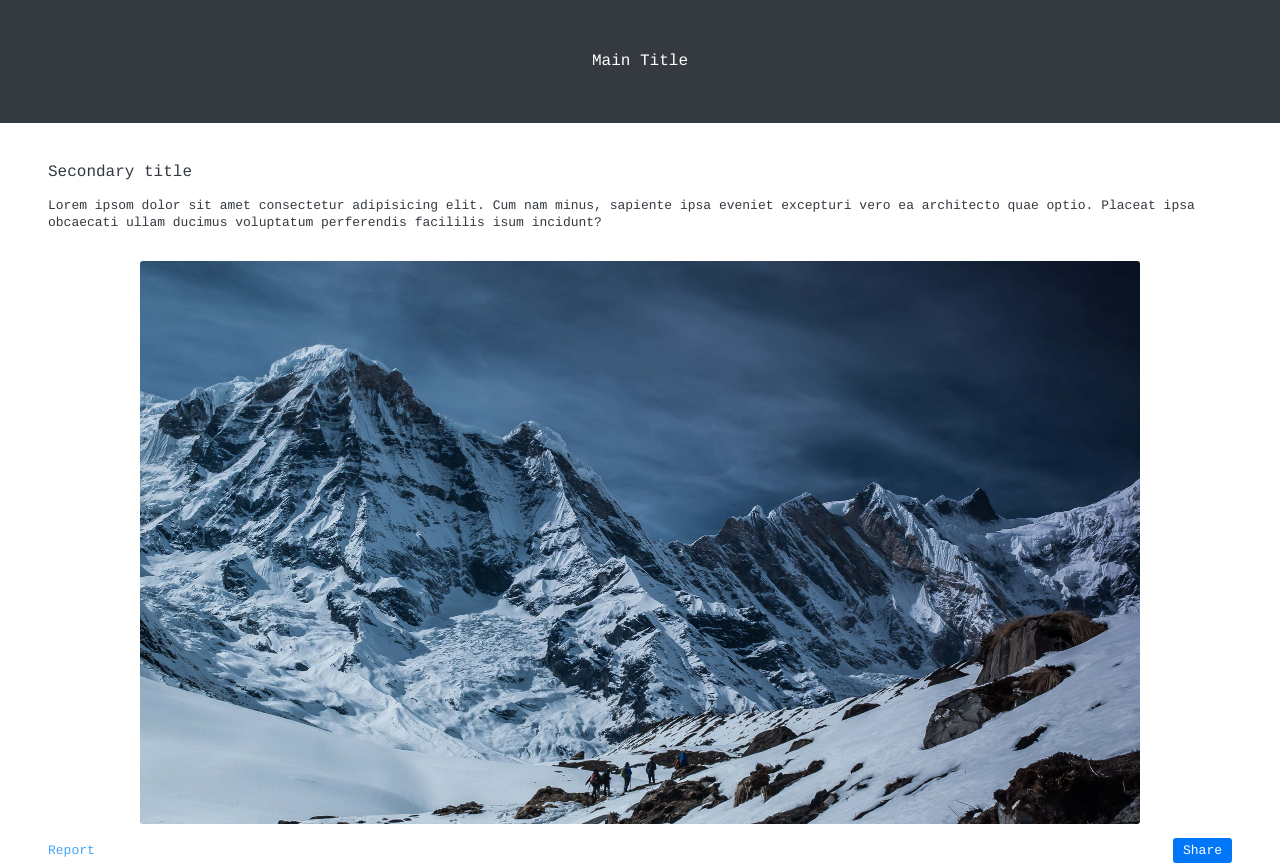
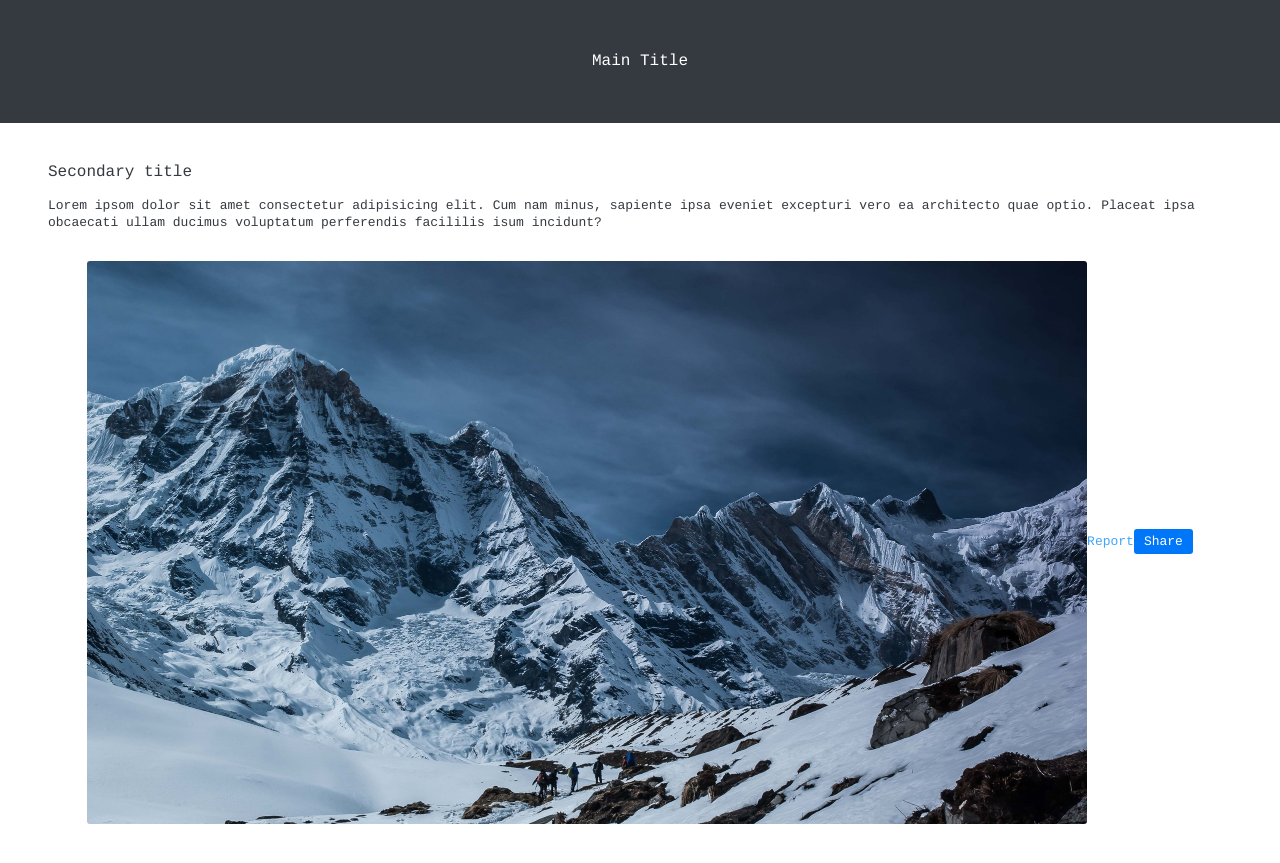
Before and after one commit to shawnsoltesz/HonestDigitalCSS, a website built with Vite: page index.html in a window 1280 px wide. After the commit the page ends 830 px from the top, so only its background shows below. Built offline with nearby package versions, Linux system fonts and the light colour scheme.

Commit message:
cleaned up code

```diff
--- a/index.html
+++ b/index.html
@@ -10,7 +10,8 @@
     <header>
       <p>Main Title</p>
     </header>
-    <div class="content-container">
+
+    <main>
       <div class="text">
         <p class="content-title">Secondary title</p>
         <p class="content">
@@ -20,20 +21,21 @@
           isum incidunt?
         </p>
       </div>
-
       <div class="image">
         <img src=./images/snow-mountains.jpg alt="Snow Mountain" />
       </div>
-    </div>
-    <div class="content-links">
-      <div class="content-links-left">
-        <a class="report" href="#">Report</a>
+      <div class="links">
+        <div class="links-left">
+          <a class="report" href="#">Report</a>
+        </div>
+
+        <div class="links-right">
+          <button><a class="share" href="#">Share</a></button>
+        </div>
       </div>
+    </main>
 
-      <div class="content-links-right">
-        <button><a class="share" href="#">Share</a></button>
-      </div>
-    </div>
+
 
     <script type="module" src="/src/main.ts"></script>
   </body>
--- a/src/style.css
+++ b/src/style.css
@@ -3,9 +3,11 @@
 :root {
   font: 16px / 1 sans-serif;
 }
+
 html {
   height: 100%;
 }
+
 body {
   margin: 0;
   min-height: 100%;
@@ -19,7 +21,8 @@ header {
   padding: 2.25rem;
   text-align: center;
 }
-.content-container {
+
+main {
   color: #343a40;
   display: flex;
   justify-content: center;
@@ -42,13 +45,12 @@ img {
   border-radius: 3px;
 }
 
-.content-links {
+.links {
   display: flex;
   margin-top: 0.5rem;
-  margin-left: 3rem;
-  margin-right: 3rem;
 }
-.content-links-left {
+
+.links-left {
   display: flex;
   align-items: center;
   justify-content: flex-start;
@@ -60,13 +62,11 @@ a {
   font-size: small;
 }
 
-.content-links-right {
-  margin-left: auto;
+.links-right {
   display: flex;
   justify-content: flex-end;
   text-decoration: none;
   align-items: center;
-  color: white;
 }
 
 .share {
@@ -84,9 +84,3 @@ button {
   border: none;
   cursor: pointer;
 }
-
-/* Delete before completion */
-
-button:hover {
-  background-color: rgb(223, 87, 24);
-}
```
